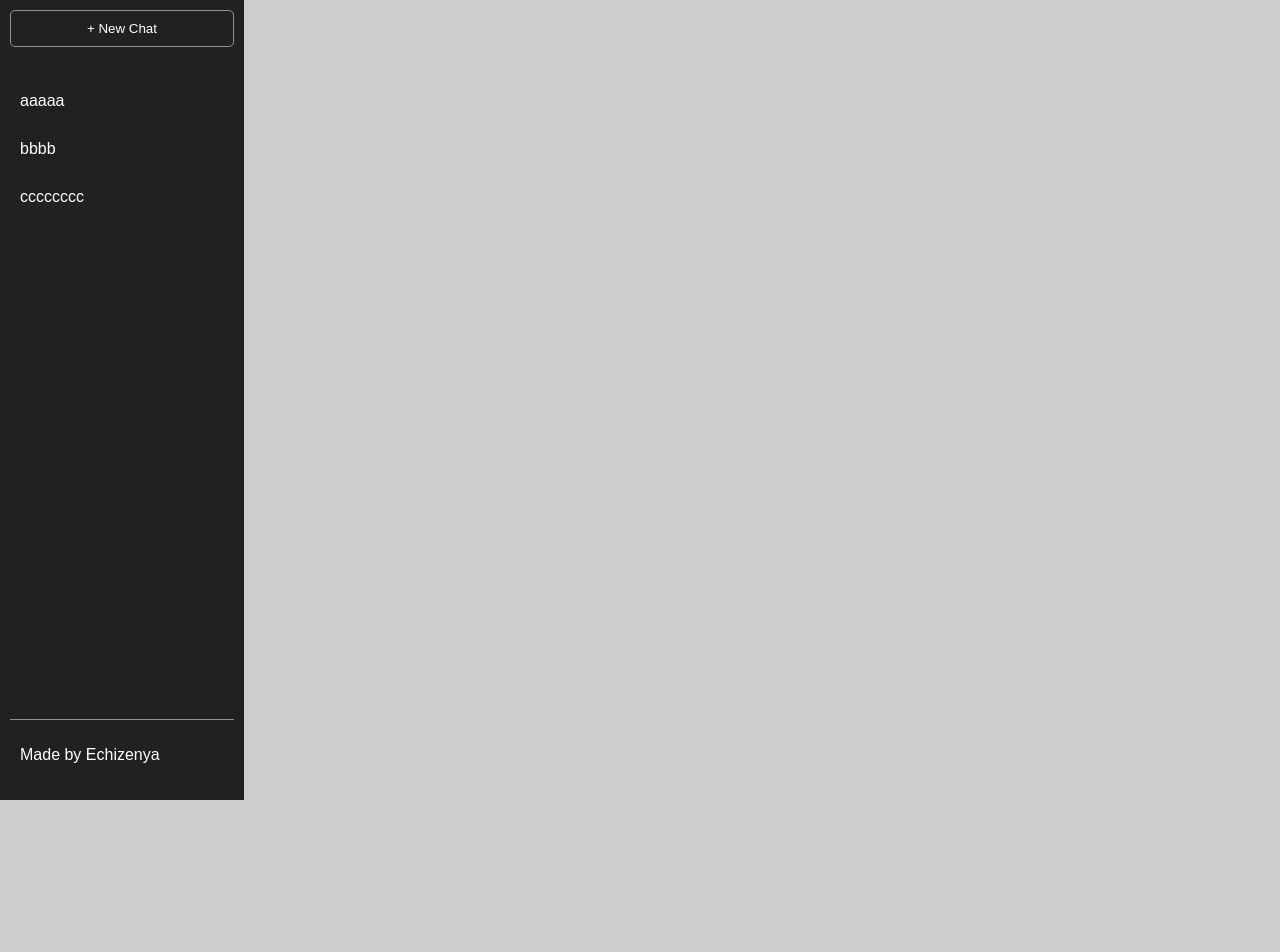
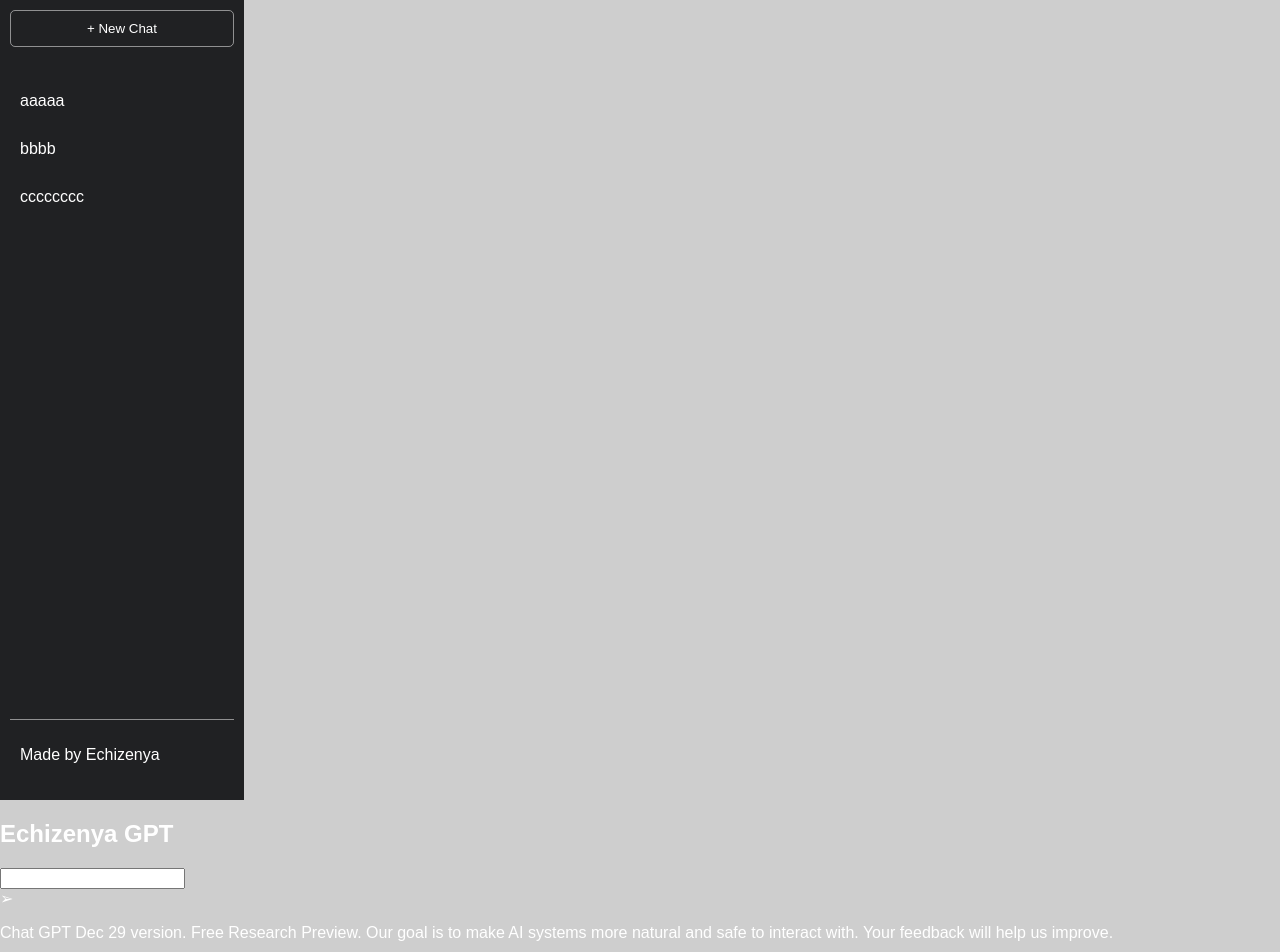
Before and after one commit to echizenyayota/react-chatgpt-clone_20240131, a React (Create React App) app: page / in a window 1280 px wide. Shown: the top 952 px of the page. Built offline with nearby package versions, Linux system fonts and the light colour scheme.

Commit message:
Position the necessary elements in the main section

```diff
--- a/src/App.js
+++ b/src/App.js
@@ -13,7 +13,19 @@
         </nav>
       </section>
       <section className="main">
+        <h1>Echizenya GPT</h1>
+        <ul className="feed">
 
+        </ul>
+        <div className="bottom-section">
+          <div className="input-container">
+            <input />
+            <div id="submit">➢</div>
+            <p className="info">
+              Chat GPT Dec 29 version. Free Research Preview. Our goal is to make AI systems more natural and safe to interact with. Your feedback will help us improve.
+            </p>
+          </div>
+        </div>
       </section>
     </div>
   );
```
